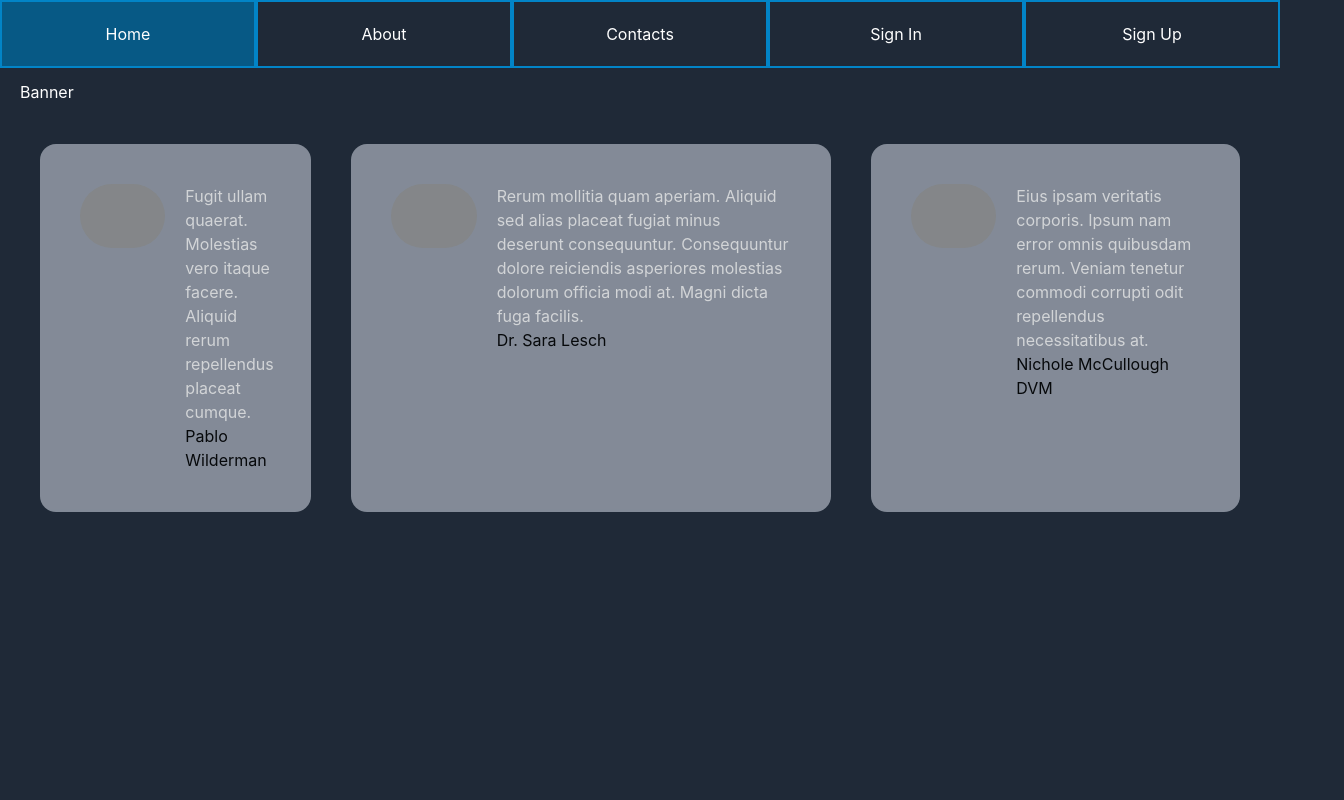
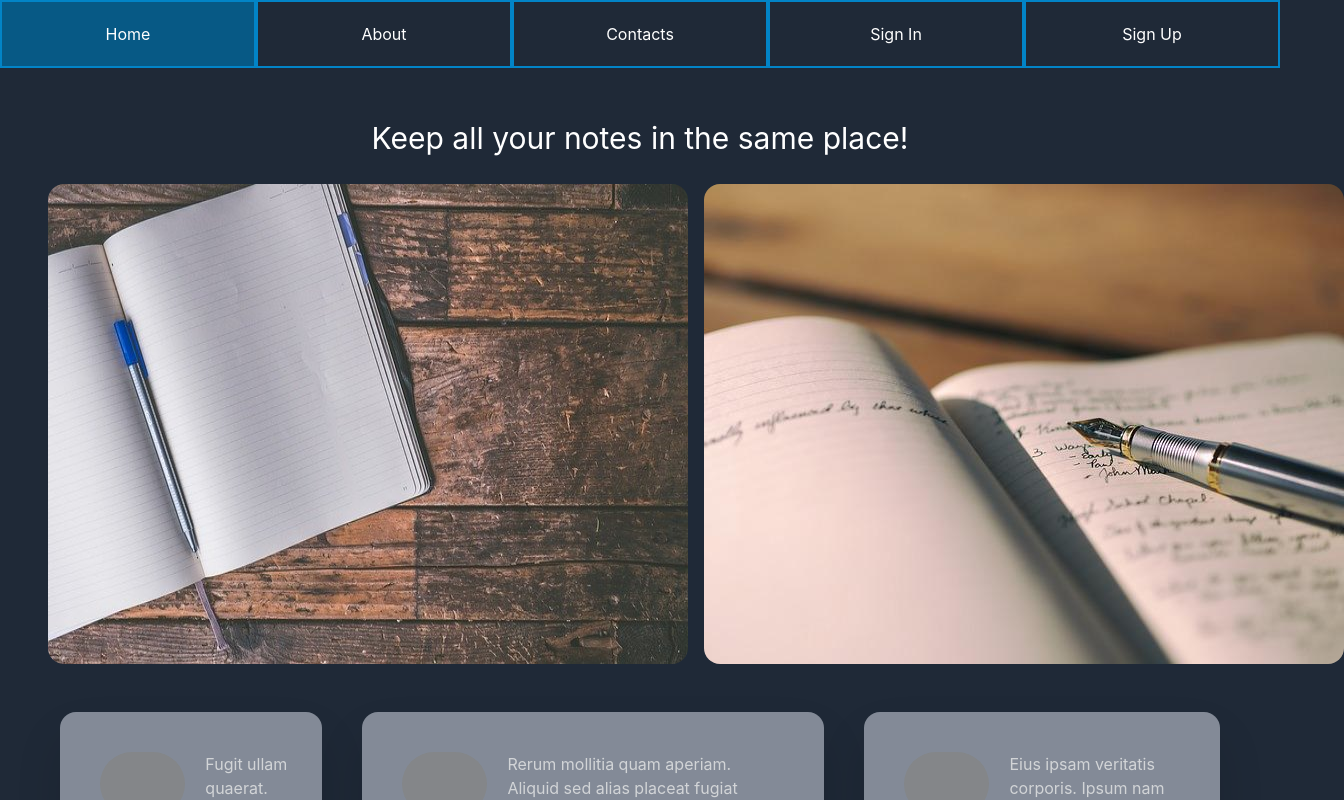
Before and after one commit to nma-notes/webapp, a React (Vite) app: page / in a window 1280 px wide. Shown: the top 800 px of the page, 1344 px wide, since content can reach past the window. Built offline with nearby package versions, Linux system fonts and the light colour scheme; grey boxes are pictures that could not be loaded.

Commit message:
add banners

```diff
--- a/src/App.tsx
+++ b/src/App.tsx
@@ -1,8 +1,10 @@
-import { NavLink } from "react-router-dom";
 import MenuLink from "./components/MenuLink";
 import BaseMenuLink from "./components/BaseMenuLink";
 import Review from "./components/Review";
 import { faker } from "@faker-js/faker";
+
+import banner from "./assets/banner.jpg";
+import banner2 from "./assets/banner2.jpg";
 
 function App() {
   const links = [
@@ -15,7 +17,7 @@ function App() {
 
   return (
     <div className={"w-full flex flex-col"}>
-      <nav className={"w-full fixed"}>
+      <nav className={"w-full fixed bg-gray-800 z-50"}>
         <div
           className={
             "flex w-full justify-evenly items-center justify-items-center"
@@ -26,8 +28,22 @@ function App() {
           ))}
         </div>
       </nav>
-      <div className={"min-h-screen"}>
-        <div className={"mt-20 m-5"}>Banner</div>
+      <div className={"min-h-screen m-5"}>
+        <div
+          className={"md:mt-20 m-5 flex flex-col justify-center items-center"}
+        >
+          <h1 className={"text-3xl m-5"}>
+            Keep all your notes in the same place!
+          </h1>
+          <div className={"flex"}>
+            <img src={banner} alt={"Banner"} className={"rounded-2xl m-2"} />
+            <img
+              src={banner2}
+              alt={"Banner 2"}
+              className={"rounded-2xl m-2 hidden lg:block"}
+            />
+          </div>
+        </div>
         <div className={"m-5 flex flex-col lg:flex-row"}>
           {[...Array(3)].map((_, i) => (
             <Review
@@ -42,7 +58,7 @@ function App() {
       <footer>
         <div
           className={
-            "w-full flex justify-evenly items-center justify-items-center"
+            "w-full flex justify-evenly items-center justify-items-center md:m-5 mb-5"
           }
         >
           {links.map(({ label, link }, i) => (
--- a/src/components/MenuLink.tsx
+++ b/src/components/MenuLink.tsx
@@ -9,7 +9,7 @@ interface IMenuLinkProps {
 const MenuLink: FC<IMenuLinkProps> = ({ link, label }) => (
   <BaseMenuLink
     className={
-      "border-2 border-sky-600 w-1/5 p-5 text-center hover:bg-sky-800 active:bg-sky-900 cursor-pointer"
+      "border-2 border-sky-600 w-1/5 md:p-5 text-center hover:bg-sky-800 active:bg-sky-900 cursor-pointer"
     }
     link={link}
     label={label}
--- a/src/components/Review.tsx
+++ b/src/components/Review.tsx
@@ -7,7 +7,11 @@ interface IReviewProps {
 }
 
 const Review: FC<IReviewProps> = ({ name, text, avatarUrl }) => (
-  <div className={"bg-gray-400 opacity-80 rounded-2xl p-5 flex m-5"}>
+  <div
+    className={
+      "bg-gray-400 opacity-80 rounded-2xl p-5 flex m-5 drop-shadow-2xl"
+    }
+  >
     <img src={avatarUrl} alt={name} className={"h-16 m-5 rounded-full"} />
     <div className={"flex flex-col ml-0 m-5"}>
       <div className={"w-full"}>{text}</div>
```
Also changed, not shown: src/assets/banner.jpg (added), src/assets/banner2.jpg (added).
